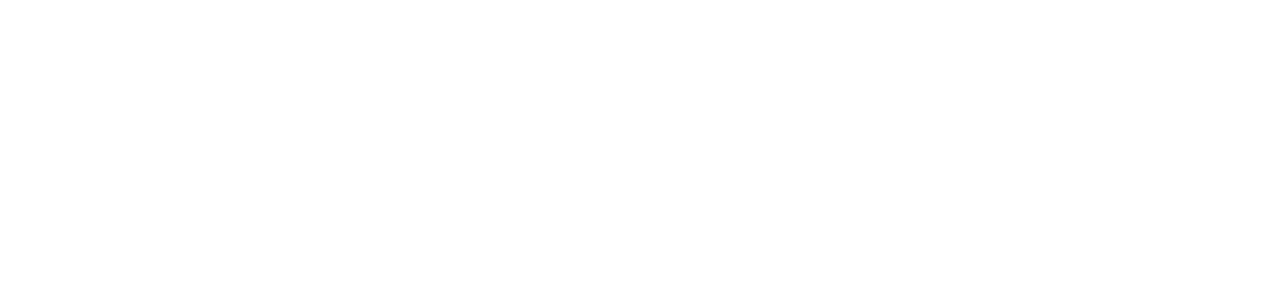
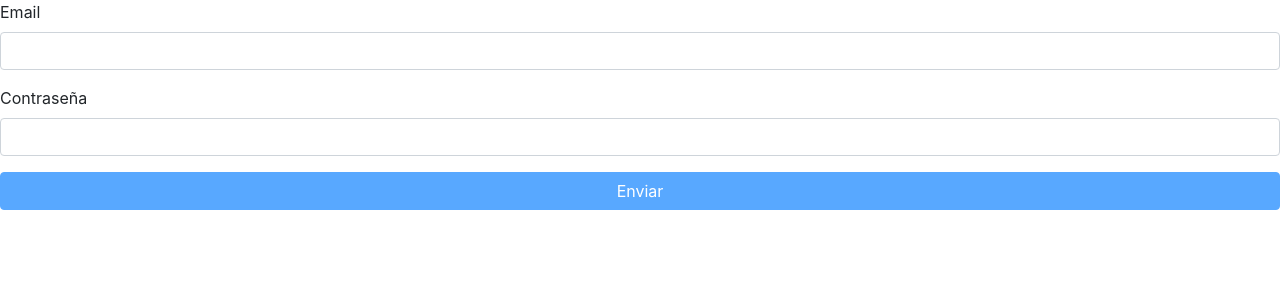
Before and after one commit to salvgrd/get-drafted, an Angular app in the folder getDrafted/: page /login in a window 1280 px wide. Before the commit this address led to /. Shown: the top 300 px of the page. Built offline with nearby package versions, Linux system fonts and the light colour scheme.

Commit message:
Inicializacion del sistema de login

```diff
--- a/getDrafted/src/app/app-routing.module.ts
+++ b/getDrafted/src/app/app-routing.module.ts
@@ -6,6 +6,7 @@
 import { UserProfileComponent } from './user-profile/user-profile.component';
 import { SponsorProfileComponent } from './sponsor-profile/sponsor-profile.component';
 import { FiltroComponent } from './filtro/filtro.component';
+import { LoginFormComponent } from './login-form/login-form.component'
 
 
 const routes: Routes = [
@@ -15,7 +16,8 @@
   { path: 'registro-sponsor', component: FormularioSponsorComponent},
   { path: 'atleta/:userid', component: UserProfileComponent},
   { path: 'sponsor/:userid', component: SponsorProfileComponent},
-  { path: 'buscar', component: FiltroComponent}
+  { path: 'buscar', component: FiltroComponent},
+  { path: 'login', component: LoginFormComponent}
   // { path: 'info', component: ContactComponent },
   // { path: 'pricing', component: PricingComponent, canActivate: [TestGuard] },
   // { path: 'libro/:idLibro', component: LibroComponent, children: [
--- a/getDrafted/src/app/app.module.ts
+++ b/getDrafted/src/app/app.module.ts
@@ -14,6 +14,7 @@
 import { UserProfileComponent } from './user-profile/user-profile.component';
 import { SponsorProfileComponent } from './sponsor-profile/sponsor-profile.component';
 import { FiltroComponent } from './filtro/filtro.component';
+import { LoginFormComponent } from './login-form/login-form.component';
 
 @NgModule({
   declarations: [
@@ -26,7 +27,8 @@
     FormularioSponsorComponent,
     UserProfileComponent,
     SponsorProfileComponent,
-    FiltroComponent
+    FiltroComponent,
+    LoginFormComponent
   ],
   imports: [
     BrowserModule,
--- a/getDrafted/src/app/filtro/filtro.component.ts
+++ b/getDrafted/src/app/filtro/filtro.component.ts
@@ -134,7 +134,6 @@
   }
   sponsorOnSearch(){
     this.arrUserShowList = this.arrResultsSponsors;
-    console.log(this.arrUserShowList);
     if (this.filtersSponsor.value.nombre != "") {
       let fNombre = this.sponsorFilterByName()
       this.arrUserShowList = fNombre;
--- /dev/null
+++ b/getDrafted/src/app/login-form/login-form.component.html
@@ -0,0 +1,19 @@
+<form novalidate [formGroup]="login" (ngSubmit)="onLogin()">
+    <div class="form-group">
+        <label for="">Email</label>
+        <input type="text" class="form-control" formControlName="correo">
+        <p class="error"
+            *ngIf="login.controls['correo'].errors?.required && login.controls['correo'].touched">
+            El campo Email es requerido.
+        </p>
+    </div>
+    <div class="form-group">
+        <label for="">Contraseña</label>
+        <input type="password" class="form-control" formControlName="password">
+        <p class="error"
+            *ngIf="login.controls['password'].errors?.required && login.controls['password'].touched">
+            El campo Contraseña es requerido.
+        </p>
+    </div>
+        <input type="submit" value="Enviar" [disabled]="!login.valid" class="btn btn-block btn-primary">
+</form>
--- /dev/null
+++ b/getDrafted/src/app/login-form/login-form.component.ts
@@ -0,0 +1,32 @@
+import { Component, OnInit } from '@angular/core';
+import { AtletasService } from '../atletas.service';
+import { FormGroup, FormControl, Validators } from '@angular/forms';
+import { Router } from '@angular/router';
+
+@Component({
+  selector: 'app-login-form',
+  templateUrl: './login-form.component.html',
+  styleUrls: ['./login-form.component.css']
+})
+export class LoginFormComponent implements OnInit {
+  login: FormGroup;
+  constructor(private atletasService: AtletasService, private router: Router) {
+    this.login = new FormGroup({
+      correo: new FormControl('',[
+        Validators.required
+      ]),
+      password: new FormControl('',[
+        Validators.required
+      ])
+    },[
+      Validators.required
+    ]);
+  }
+
+  ngOnInit() {
+  }
+  onLogin(){
+    alert('Login');
+  }
+
+}
--- a/getDrafted/src/app/sponsor-profile/sponsor-profile.component.ts
+++ b/getDrafted/src/app/sponsor-profile/sponsor-profile.component.ts
@@ -17,7 +17,6 @@
     this.activatedRoute.params.subscribe(params => {
       this.atletasService.getSponsorById(params.userid)
         .then((response) => {
-          console.log(params.userid)
           this.sponsor = response;
         })
         .catch((err) => {
```
Also changed, not shown: getDrafted/src/app/login-form/login-form.component.css (added), 1 other file (tests, documents, lock files or other folders).
